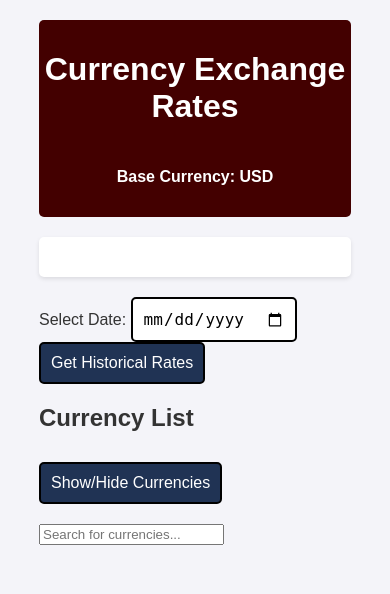
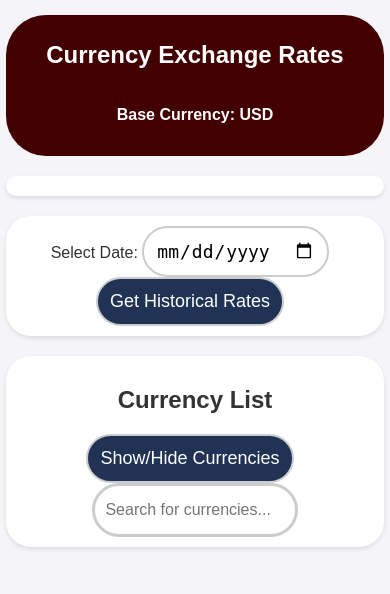
Before and after one commit to KhaledHussein1/currency-exchange-dashboard, a Flask app: page / in a window 390 px wide. Shown: the top 594 px of the page. Run offline with Flask 3, Linux system fonts and the light colour scheme; data that the repository does not hold is empty; some libraries are stand-ins or nearby versions.

Commit message:
adjustment for mobile

```diff
--- a/app/__init__.py
+++ b/app/__init__.py
@@ -8,6 +8,7 @@ def create_app():
     app.config['SESSION_COOKIE_SECURE'] = True  # Only send cookies over HTTPS
     app.config['REMEMBER_COOKIE_SECURE'] = True  # Only send remember me cookies over HTTPS
     app.config['SESSION_COOKIE_HTTPONLY'] = True  # Prevent JavaScript access to session cookies
+    app.config['SESSION_COOKIE_SAMESITE'] = 'Lax'  # restrict cookies to first-party or same-site context
     '''
 
     from .routes import main
--- a/app/routes.py
+++ b/app/routes.py
@@ -7,7 +7,7 @@ import json
 main = Blueprint('main', __name__)
 
 # Obtain a key from https://openexchangerates.org/
-API_KEY = 'ENTER_KEY_HERE'
+API_KEY = ''
 
 @main.route('/')
 def index():
--- a/app/static/style.css
+++ b/app/static/style.css
@@ -9,8 +9,9 @@ body {
 
 /* Container for all content */
 .container {
-    width: 80%;
-    margin: 0 auto;
+    width: 90%; /* Slightly more padding on smaller screens */
+    max-width: 1200px; /* Limit the maximum width */
+    margin: 10px auto; /* Increased margin for smaller screens */
     padding: 20px;
 }
 
@@ -19,15 +20,20 @@ header {
     color: #ffffff;
     padding: 10px 0;
     text-align: center;
-    border-radius: 5px;
+    border-radius: 40px;
 }
 
-.chart-container {
+.chart-container, .currency-list, form {
+    padding: 20px;
     background: #ffffff;
     margin-top: 20px;
-    padding: 20px;
-    border-radius: 5px;
+    padding: 10px;
+    border-radius: 25px;
     box-shadow: 0 2px 4px rgba(0,0,0,0.1);
+}
+
+.form-container {
+    text-align:center;
 }
 
 footer {
@@ -35,17 +41,12 @@ footer {
     text-align: center;
 }
 
-form {
-    margin-top: 20px;
-}
-
-input[type="date"],
-button {
-    padding: 10px;
+input[type="date"], button {
+    padding: 12px; /* Larger padding for easier interaction */
     margin-right: 10px;
-    border: 2px solid #000000;
-    border-radius: 5px;
-    font-size: 16px;
+    border: 2px solid #ccc;
+    border-radius: 50px;
+    font-size: 18px; /* Larger font size for better readability */
 }
 
 button {
@@ -60,11 +61,30 @@ button:hover {
 }
 
 .currency-list ul {
-    display: none; /* Hide the list initially */
-    list-style-type: none; /* Remove bullet points */
+    display: none;
+    list-style-type: none;
     padding: 0;
 }
 
-.currency-list input, .currency-list button {
-    margin: 10px 0;
+@media (max-width: 600px) {
+    header, .chart-container, form, .currency-list {
+        padding: 10px;
+    }
+
+    .container {
+        width: 97%; /* Full width on smaller screens */
+        padding: 5px; /* Smaller padding */
+    }
+
+    header .title h1 {
+        font-size: 24px; /* Smaller font size */
+    }
 }
+
+#searchBox {
+    padding: 15px 10px; /* Top and bottom padding of 15px, left and right padding of 10px */
+    width: 50%; /* Ensures the input box expands to fit its container */
+    border-radius: 50px; /* Rounds the corners */
+    border: 3px solid #ccc; /* Adds a subtle border */
+    font-size: 16px; /* Enhances text visibility */
+}
--- a/app/templates/index.html
+++ b/app/templates/index.html
@@ -1,7 +1,7 @@
 <!DOCTYPE html>
 <html lang="en">
 <head>
-    <meta charset="UTF-8">
+    <meta charset="UTF-8" name="viewport" content="width=device-width, initial-scale=1">
     <title>Currency Dashboard</title>
     <link rel="stylesheet" href="/static/style.css">
     <script src="https://cdn.plot.ly/plotly-latest.min.js"></script>
@@ -33,7 +33,7 @@
             <div id="plot"></div>
         </section>
 
-        <section>
+        <section class="form-container">
             <form id="dateForm">
                 <label for="dateInput">Select Date: </label>
                 <input type="date" id="dateInput">
@@ -42,6 +42,7 @@
         </section>
 
         <section class="currency-list">
+            <section class="form-container">
             <h2>Currency List</h2>
             <button onclick="toggleCurrencyList()">Show/Hide Currencies</button>
             <input type="text" id="searchBox" onkeyup="filterCurrencies()" placeholder="Search for currencies...">
@@ -50,6 +51,7 @@
                     <li>{{ code }}: {{ name }}</li>
                 {% endfor %}
             </ul>
+        </section>
         </section>
 
         <footer>
```
